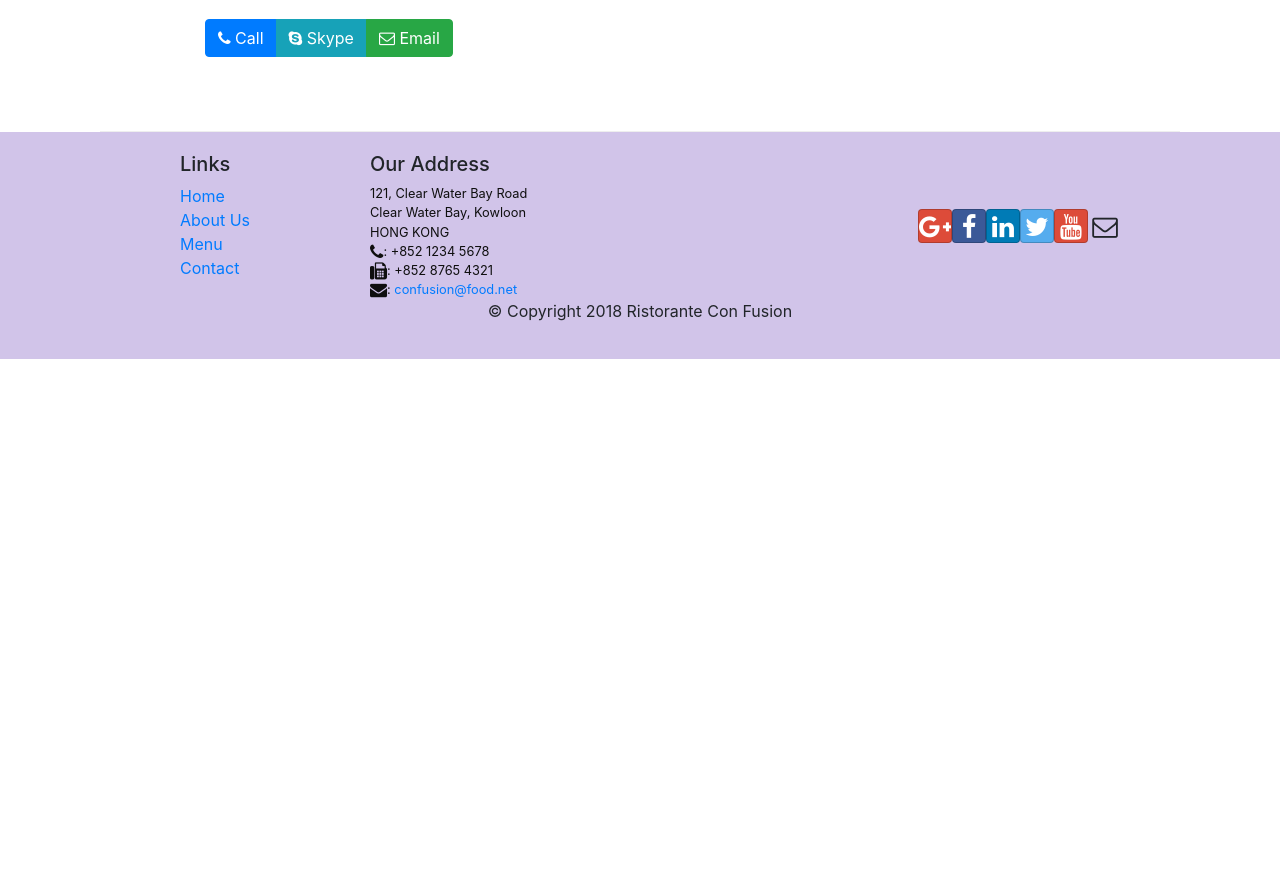
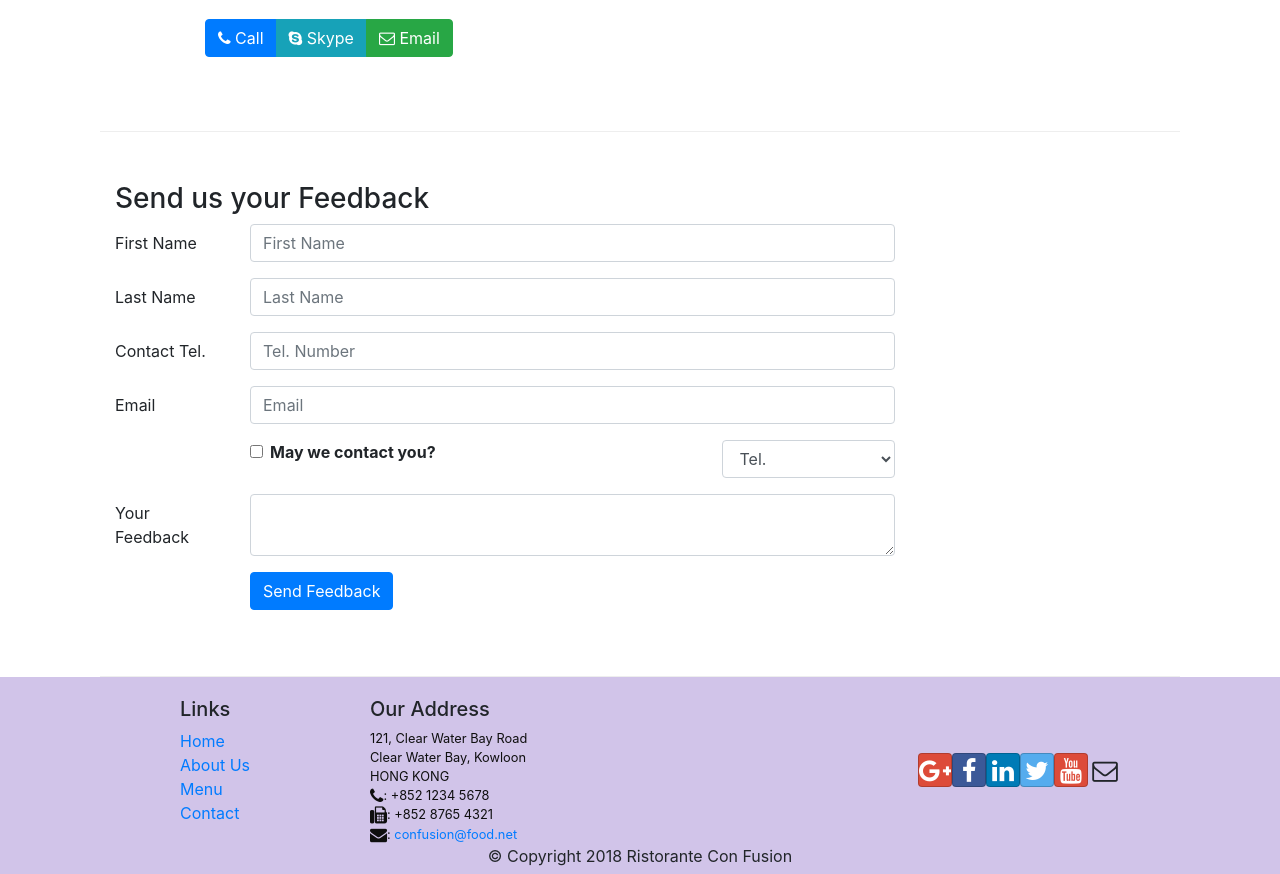
Before and after one commit to sah-arjun/RestaurantWebApp, a React (Create React App) app: page /contactus in a window 1280 px wide. Shown: the part 740-1614 px from the top of the page. Before the commit the page ends 1099 px from the top, so only its background shows below. Built offline with nearby package versions, Linux system fonts and the light colour scheme.

Commit message:
Added Controlled Form to Contact Page

```diff
--- a/src/components/Contact.js
+++ b/src/components/Contact.js
@@ -1,8 +1,47 @@
-import React from "react";
-import { Breadcrumb, BreadcrumbItem } from "reactstrap";
+import React, { Component } from "react";
+import {
+  Breadcrumb,
+  BreadcrumbItem,
+  Form,
+  FormGroup,
+  Label,
+  Input,
+  Button,
+  Col
+} from "reactstrap";
 import { Link } from "react-router-dom";
 
-const Contact = props => (
+class Contact extends Component {
+  constructor(props) {
+    super(props);
+    this.state = {
+      firstName: "",
+      lastName: "",
+      telNum: "",
+      email: "",
+      agree: false,
+      contactType: "Tel.",
+      message: ""
+    };
+  }
+
+  handleInputChange = event => {
+    const target = event.target;
+    const value = target.type === "checkbox" ? target.checked : target.value;
+    const name = target.name;
+    this.setState({
+      [name]: value
+    });
+  };
+
+  handleSubmit = event => {
+    console.log("Current State is: " + JSON.stringify(this.state));
+    alert("Current State is: " + JSON.stringify(this.state));
+    event.preventDefault();
+  };
+
+  render() {
+    return (
       <div className="container">
         <div className="row">
           <Breadcrumb>
@@ -62,7 +101,127 @@
             </div>
           </div>
         </div>
+
+        <div className="row row-content">
+          <div className="col-12">
+            <h3>Send us your Feedback</h3>
+          </div>
+          <div className="col-12 col-md-9">
+            <Form onSubmit={this.handleSubmit}>
+              <FormGroup row>
+                <Label htmlFor="firstName" md={2}>
+                  First Name
+                </Label>
+                <Col md={10}>
+                  <Input
+                    type="text"
+                    id="firstName"
+                    name="firstName"
+                    placeholder="First Name"
+                    value={this.state.firstName}
+                    onChange={this.handleInputChange}
+                  />
+                </Col>
+              </FormGroup>
+              <FormGroup row>
+                <Label htmlFor="lastName" md={2}>
+                  Last Name
+                </Label>
+                <Col md={10}>
+                  <Input
+                    type="text"
+                    id="lastName"
+                    name="lastName"
+                    placeholder="Last Name"
+                    value={this.state.lastName}
+                    onChange={this.handleInputChange}
+                  />
+                </Col>
+              </FormGroup>
+              <FormGroup row>
+                <Label htmlFor="telNum" md={2}>
+                  Contact Tel.
+                </Label>
+                <Col md={10}>
+                  <Input
+                    type="tel"
+                    id="telNum"
+                    name="telNum"
+                    placeholder="Tel. Number"
+                    value={this.state.telNum}
+                    onChange={this.handleInputChange}
+                  />
+                </Col>
+              </FormGroup>
+              <FormGroup row>
+                <Label htmlFor="email" md={2}>
+                  Email
+                </Label>
+                <Col md={10}>
+                  <Input
+                    type="text"
+                    id="email"
+                    name="email"
+                    placeholder="Email"
+                    value={this.state.email}
+                    onChange={this.handleInputChange}
+                  />
+                </Col>
+              </FormGroup>
+              <FormGroup row>
+                <Col md={{ size: 6, offset: 2 }}>
+                  <FormGroup check>
+                    <Label check>
+                      <Input
+                        type="checkbox"
+                        name="agree"
+                        checked={this.state.agree}
+                        onChange={this.handleInputChange}
+                      />{" "}
+                      <strong>May we contact you?</strong>
+                    </Label>
+                  </FormGroup>
+                </Col>
+                <Col md={{ size: 3, offset: 1 }}>
+                  <Input
+                    type="select"
+                    name="contactType"
+                    value={this.state.contactType}
+                    onChange={this.handleInputChange}
+                  >
+                    <option>Tel.</option>
+                    <option>Email</option>
+                  </Input>
+                </Col>
+              </FormGroup>
+              <FormGroup row>
+                <Label htmlFor="message" md={2}>
+                  Your Feedback
+                </Label>
+                <Col md={10}>
+                  <Input
+                    type="textarea"
+                    id="message"
+                    name="message"
+                    value={this.state.message}
+                    row="12"
+                    onChange={this.handleInputChange}
+                  />
+                </Col>
+              </FormGroup>
+              <FormGroup row>
+                <Col md={{ size: 10, offset: 2 }}>
+                  <Button type="submit" color="primary">
+                    Send Feedback
+                  </Button>
+                </Col>
+              </FormGroup>
+            </Form>
+          </div>
+        </div>
       </div>
     );
+  }
+}
 
 export default Contact;
```
Lines whose indentation alone changed are shown as unchanged.
